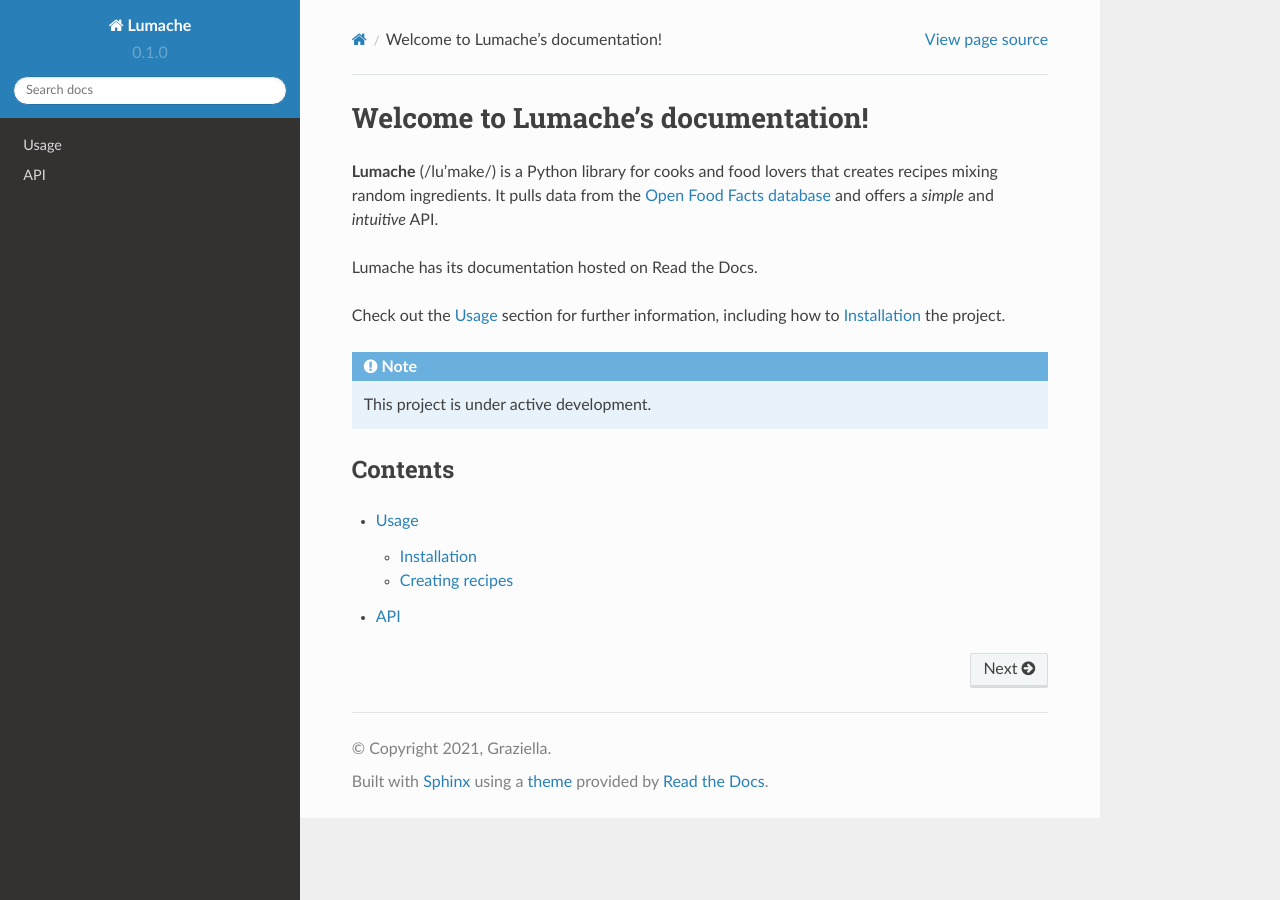
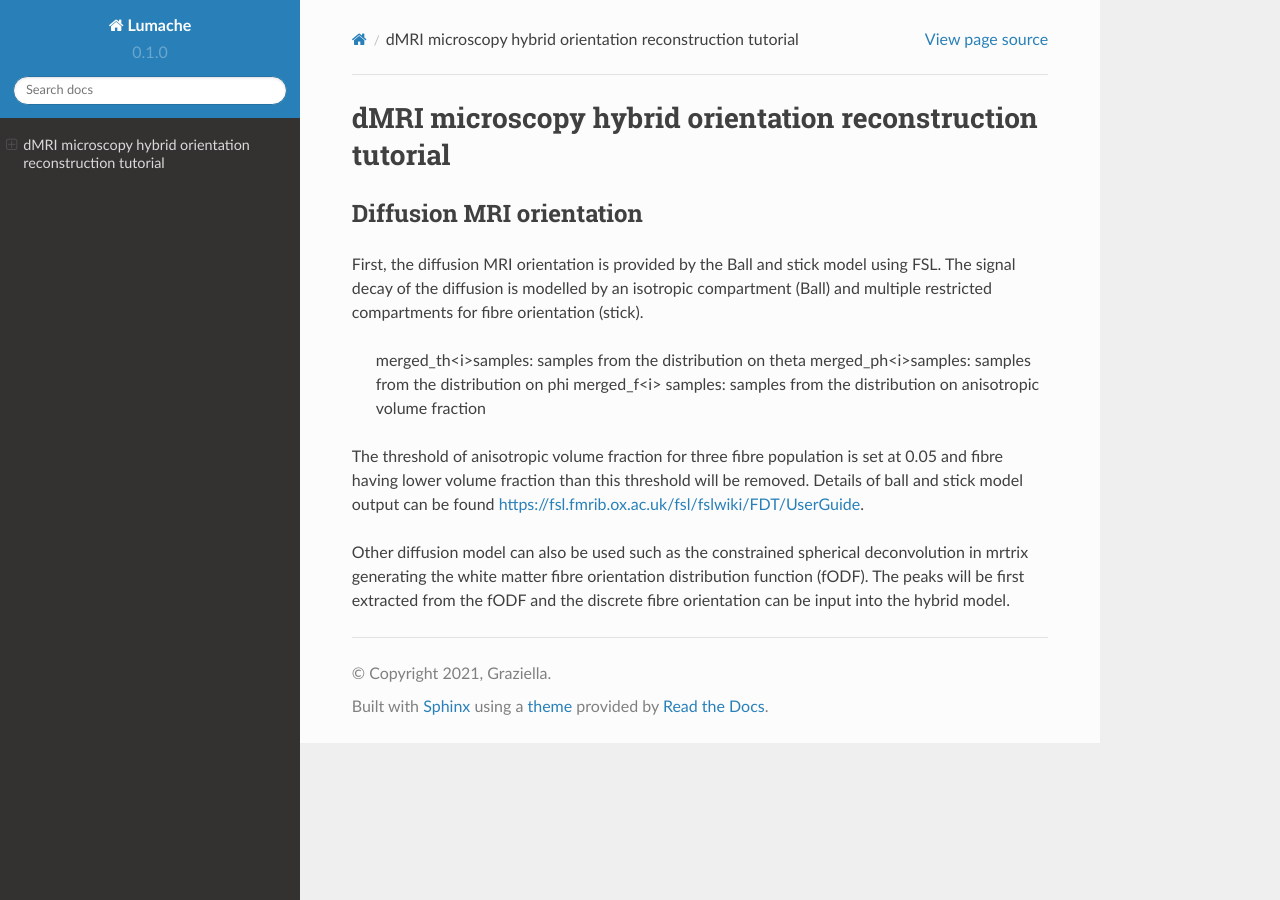
Before and after one commit to Silei-Silei/Hybrid_tractography_tutorial, a Sphinx documentation site: the page built from docs/source/index.rst, in a window 1280 px wide. Built offline with Sphinx 7.4.7 and the Read the Docs theme 2.0.0, drawn with Linux system fonts in a browser that asks for light colours.

Commit message:
Update index.rst

```diff
--- a/docs/source/index.rst
+++ b/docs/source/index.rst
@@ -1,24 +1,15 @@
-Welcome to Lumache's documentation!
+dMRI microscopy hybrid orientation reconstruction tutorial
 ===================================
 
-**Lumache** (/lu'make/) is a Python library for cooks and food lovers
-that creates recipes mixing random ingredients.
-It pulls data from the `Open Food Facts database <https://world.openfoodfacts.org/>`_
-and offers a *simple* and *intuitive* API.
 
-Lumache has its documentation hosted on Read the Docs.
+Diffusion MRI orientation
+--------
+First, the diffusion MRI orientation is provided by the Ball and stick model using FSL. The signal decay of the diffusion is modelled by an isotropic compartment (Ball) and multiple restricted compartments for fibre orientation (stick).
 
-Check out the :doc:`usage` section for further information, including
-how to :ref:`installation` the project.
+   merged_th<i>samples: samples from the distribution on theta
+   merged_ph<i>samples: samples from the distribution on phi
+   merged_f<i> samples: samples from the distribution on anisotropic volume fraction
 
-.. note::
+The threshold of anisotropic volume fraction for three fibre population is set at 0.05 and fibre having lower volume fraction than this threshold will be removed. Details of ball and stick model output can be found https://fsl.fmrib.ox.ac.uk/fsl/fslwiki/FDT/UserGuide.
 
-   This project is under active development.
-
-Contents
---------
-
-.. toctree::
-
-   usage
-   api
+Other diffusion model can also be used such as the constrained spherical deconvolution in mrtrix generating the white matter fibre orientation distribution function (fODF). The peaks will be first extracted from the fODF and the discrete fibre orientation can be input into the hybrid model.
```
